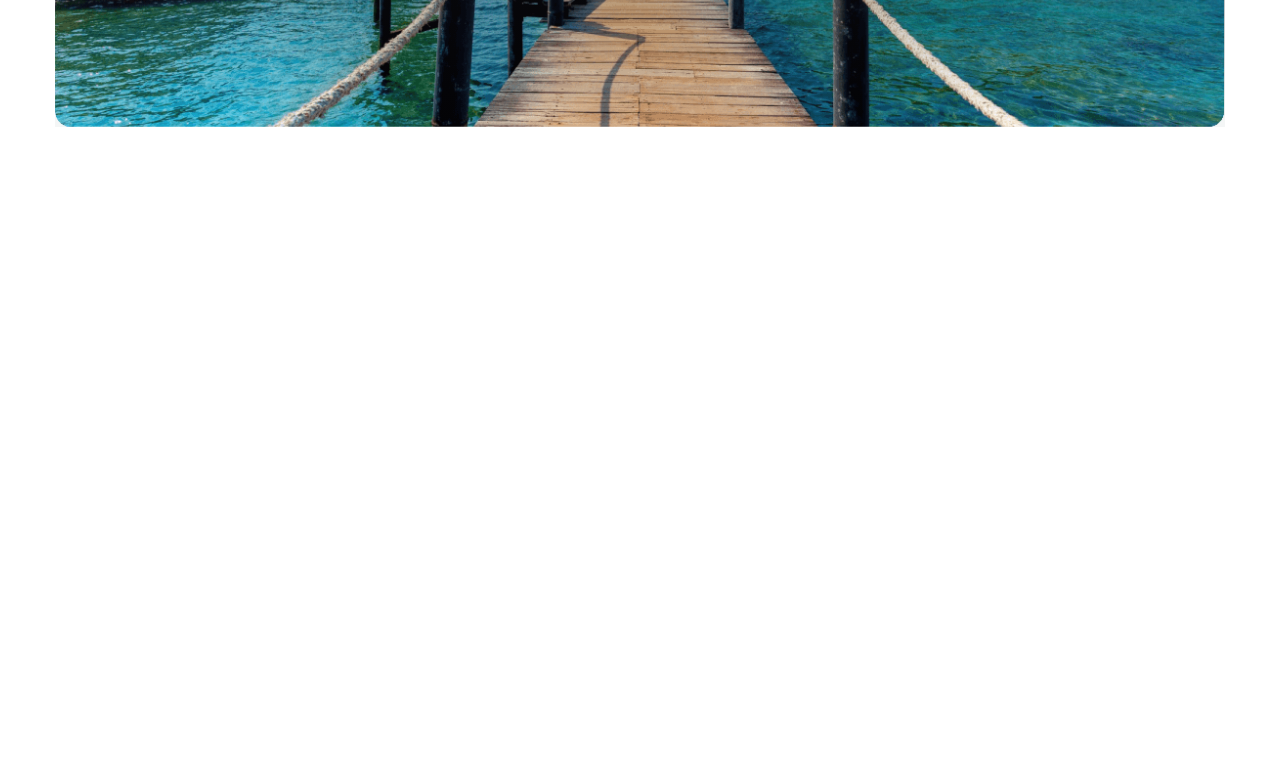
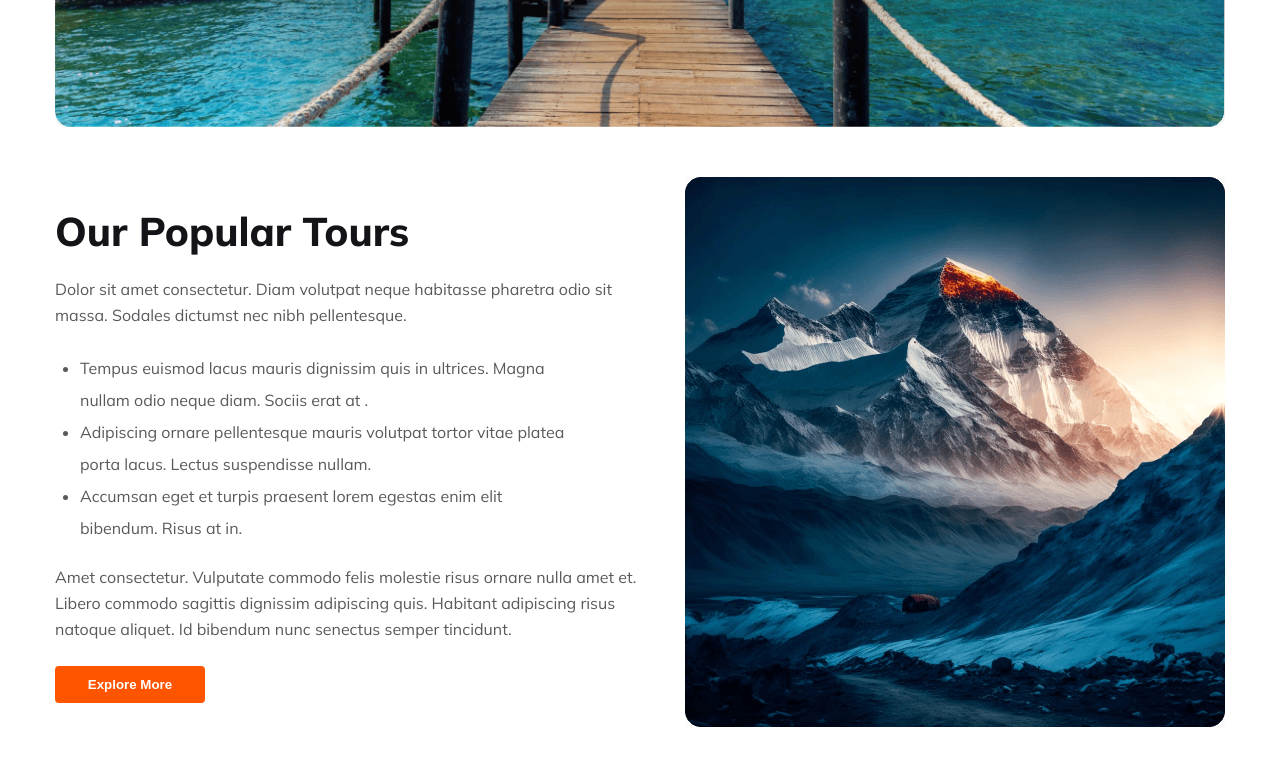
Before and after one commit to MD-Moniruzzaman-Arafat/web-project-4, a plain HTML site: page index.html in a window 1280 px wide. Shown: the part 450-1231 px from the top of the page. Before the commit the page ends 800 px from the top, so only its background shows below. Drawn offline with Linux system fonts and the light colour scheme.

Commit message:
our popular tours section design and responsive

```diff
--- a/index.html
+++ b/index.html
@@ -46,7 +46,7 @@
                     <select name="" id="">
                         <option value="">Select Type</option>
                     </select>
-                    <button><i class="fa-solid fa-magnifying-glass"></i> Find Now</button>
+                    <button class="btn"><i class="fa-solid fa-magnifying-glass"></i> Find Now</button>
                 </div>
             </div>
 
@@ -54,6 +54,31 @@
 
     </header>
 
+    <main>
+        <!-- Our Popular Tours -->
+        <section class="our-popular-tours-container">
+            <div class="popular-tours-text">
+                <h1>Our Popular Tours</h1>
+                <p>Dolor sit amet consectetur. Diam volutpat neque habitasse pharetra odio sit massa. Sodales dictumst
+                    nec nibh pellentesque.</p>
+                <ul>
+                    <li>Tempus euismod lacus mauris dignissim quis in ultrices. Magna nullam odio neque diam. Sociis
+                        erat at .</li>
+                    <li>Adipiscing ornare pellentesque mauris volutpat tortor vitae platea porta lacus. Lectus
+                        suspendisse nullam.</li>
+                    <li> Accumsan eget et turpis praesent lorem egestas enim elit bibendum. Risus at in.</li>
+                </ul>
+                <p>Amet consectetur. Vulputate commodo felis molestie risus
+                    ornare nulla amet et. Libero commodo sagittis dignissim adipiscing quis. Habitant adipiscing risus
+                    natoque aliquet. Id bibendum nunc senectus semper tincidunt. </p>
+                <button class="btn">Explore More</button>
+            </div>
+            <div class="popular-tours-image">
+                <img src="./Images/Rectangle 4.png" alt="Popular Tours">
+            </div>
+        </section>
+    </main>
+
 </body>
 
 </html>
--- a/style.css
+++ b/style.css
@@ -6,6 +6,15 @@
     box-sizing: border-box;
 }
 
+.btn {
+    padding: 11px 20px;
+    border: none;
+    border-radius: 4px;
+    background-color: #FF5400;
+    color: #fff;
+    cursor: pointer;
+    font-weight: 600;
+}
 
 body {
     font-family: "Mulish", sans-serif;
@@ -13,7 +22,8 @@ body {
     font-style: normal;
 }
 
-.header-container {
+.header-container,
+main {
     max-width: 1170px;
     margin: 0 auto;
 }
@@ -63,6 +73,7 @@ nav ul li a:hover {
     background-size: cover;
     height: 489px;
     position: relative;
+    border-radius: 10px;
 }
 
 .banner-container::before {
@@ -127,7 +138,8 @@ select {
     background-color: #fff;
 }
 
-.search-container button {
+/* .search-container button,
+button {
     padding: 11px 20px;
     border: none;
     border-radius: 4px;
@@ -135,7 +147,7 @@ select {
     color: #fff;
     cursor: pointer;
     font-weight: 600;
-}
+} */
 
 input,
 select,
@@ -144,6 +156,44 @@ button {
     color: #424247;
 }
 
+.our-popular-tours-container {
+    display: flex;
+    justify-content: space-between;
+    align-items: center;
+    padding: 50px 0;
+    gap: 30px;
+}
+
+.popular-tours-text h1 {
+    color: #131318;
+    font-size: 40px;
+    font-style: normal;
+    font-weight: 800;
+    line-height: normal;
+    margin-bottom: 20px;
+}
+
+.popular-tours-text p {
+    color: rgba(19, 19, 24, 0.70);
+    font-size: 16px;
+    font-style: normal;
+    font-weight: 400;
+    line-height: 26px;
+    margin-bottom: 24px;
+    /* 162.5% */
+}
+
+.popular-tours-text ul {
+    padding: 0 87px 0 25px;
+    line-height: 2;
+    margin-bottom: 20px;
+    color: rgba(19, 19, 24, 0.70);
+}
+
+.popular-tours-image {
+    width: 100%;
+    height: 100%;
+}
 
 /* responsive design */
 @media (max-width: 320px) {
@@ -177,6 +227,10 @@ button {
         margin-bottom: 10px;
     }
 
+    .banner-container {
+        margin: 0 10px;
+    }
+
     .banner-title {
         padding: 0px 2px;
     }
@@ -202,4 +256,30 @@ button {
         width: 100%;
         margin-bottom: 10px;
     }
+
+    .our-popular-tours-container {
+        display: flex;
+        flex-direction: column;
+        justify-content: space-between;
+        align-items: center;
+        padding: 50px 0;
+        gap: 30px;
+        margin: 0 10px;
+    }
+
+    .popular-tours-image img {
+        width: 100%;
+        height: 100%;
+    }
+
+    .popular-tours-text ul {
+        padding: 0 0px 0 25px;
+        line-height: 2;
+        margin-bottom: 20px;
+        color: rgba(19, 19, 24, 0.70);
+    }
+
+    .popular-tours-text p {
+        text-align: justify;
+    }
 }
```
